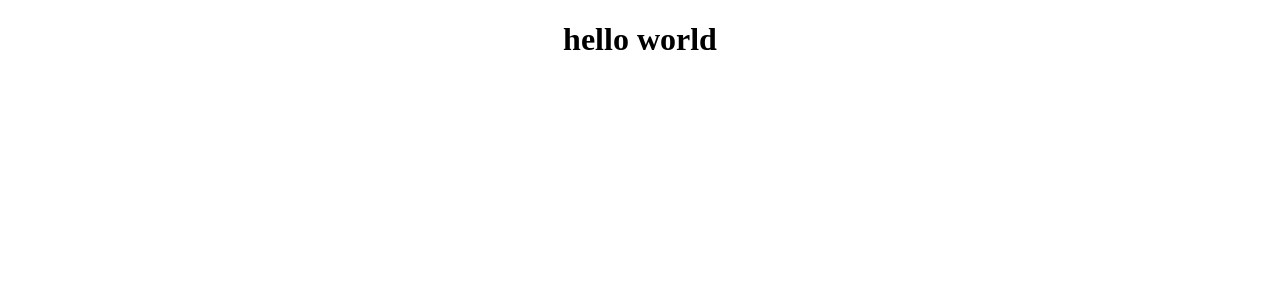
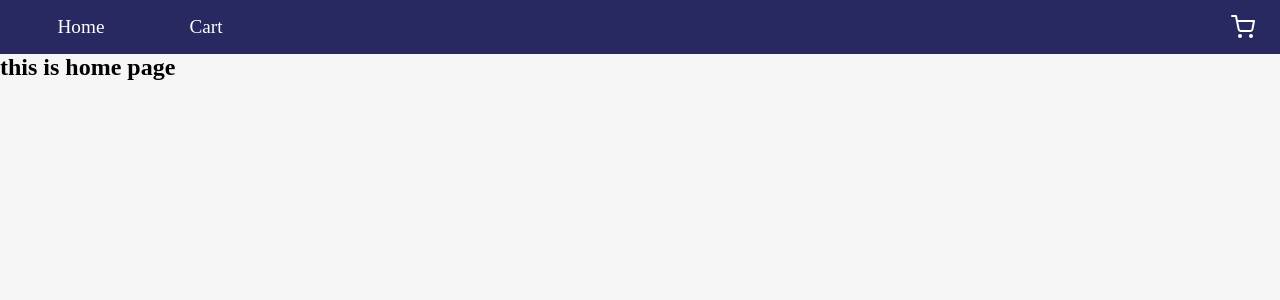
Before and after one commit to siavashmhi/store-application, a React (Create React App) app: page / in a window 1280 px wide. Shown: the top 300 px of the page. Built offline with nearby package versions, Linux system fonts and the light colour scheme; the HTML template or start-up script is replaced by a standard one.

Commit message:
add codes

```diff
--- a/package.json
+++ b/package.json
@@ -8,6 +8,8 @@
     "@testing-library/user-event": "^13.2.1",
     "react": "^18.2.0",
     "react-dom": "^18.2.0",
+    "react-icons": "^4.7.1",
+    "react-router-dom": "5",
     "react-scripts": "5.0.1",
     "web-vitals": "^2.1.0"
   },
--- a/src/App.js
+++ b/src/App.js
@@ -1,11 +1,15 @@
 import React from "react";
+import HomePage from "./pages/HomePage";
+import { BrowserRouter as Router } from "react-router-dom";
 import './styles/App.css'
 
 function App() {
   return (
-    <div className="App">
-      <h1>hello world</h1>
-    </div>
+    <Router>
+      <div className="App">
+        <HomePage />
+      </div>
+    </Router>
   );
 }
 
--- /dev/null
+++ b/src/components/navigation/Navigation.jsx
@@ -0,0 +1,24 @@
+import React from 'react';
+import { NavLink } from 'react-router-dom';
+import { FiShoppingCart as Cart } from 'react-icons/fi'
+import './navigation.css'
+
+const Navigation = () => {
+    return (
+        <header className='navigation'>
+            <nav className='navbar'>
+                <ul className='navContainer'>
+                    <li>
+                        <NavLink to='/'>Home</NavLink>
+                    </li>
+                    <li>
+                        <NavLink to='/cart'>Cart</NavLink>
+                    </li>
+                </ul>
+                <Cart fontSize='1.5rem' className='cart-icon' />
+            </nav>
+        </header>
+    );
+};
+
+export default Navigation;
--- /dev/null
+++ b/src/components/navigation/navigation.css
@@ -0,0 +1,30 @@
+.navigation {
+    width: 100%;
+    background-color: #292961;
+    padding: 15px;
+    color: #fff;
+}
+
+.navContainer {
+    display: flex;
+    width: 20%;
+    justify-content: space-around;
+    align-items: center;
+}
+
+.navbar {
+    display: flex;
+    justify-content: space-between;
+    align-items: center;
+}
+
+.navContainer a {
+    color: #fff;
+    text-decoration: none;
+    font-size: 1.2rem;
+}
+
+.cart-icon {
+    margin-right: 10px;
+    cursor: pointer;
+}
--- /dev/null
+++ b/src/layout/Layout.jsx
@@ -0,0 +1,13 @@
+import React from 'react';
+import Navigation from '../components/navigation/Navigation';
+
+const Layout = ({children}) => {
+    return (
+        <div>
+            <Navigation />
+            {children}
+        </div>
+    );
+};
+
+export default Layout;
--- /dev/null
+++ b/src/pages/HomePage.jsx
@@ -0,0 +1,12 @@
+import React from 'react';
+import Layout from '../layout/Layout';
+
+const HomePage = () => {
+    return (
+        <Layout>
+            <h2>this is home page</h2>
+        </Layout>
+    );
+};
+
+export default HomePage;
--- a/src/styles/App.css
+++ b/src/styles/App.css
@@ -1,38 +1,14 @@
-.App {
-  text-align: center;
+* {
+  margin: 0;
+  padding: 0;
+  box-sizing: border-box;
+  list-style: none;
 }
 
-.App-logo {
-  height: 40vmin;
-  pointer-events: none;
+/* .App {
+  text-align: center;
+} */
+
+body {
+  background-color: #f6f6f6;
 }
-
-@media (prefers-reduced-motion: no-preference) {
-  .App-logo {
-    animation: App-logo-spin infinite 20s linear;
-  }
-}
-
-.App-header {
-  background-color: #282c34;
-  min-height: 100vh;
-  display: flex;
-  flex-direction: column;
-  align-items: center;
-  justify-content: center;
-  font-size: calc(10px + 2vmin);
-  color: white;
-}
-
-.App-link {
-  color: #61dafb;
-}
-
-@keyframes App-logo-spin {
-  from {
-    transform: rotate(0deg);
-  }
-  to {
-    transform: rotate(360deg);
-  }
-}
```
Also changed, not shown: 1 other file (tests, documents, lock files or other folders).
